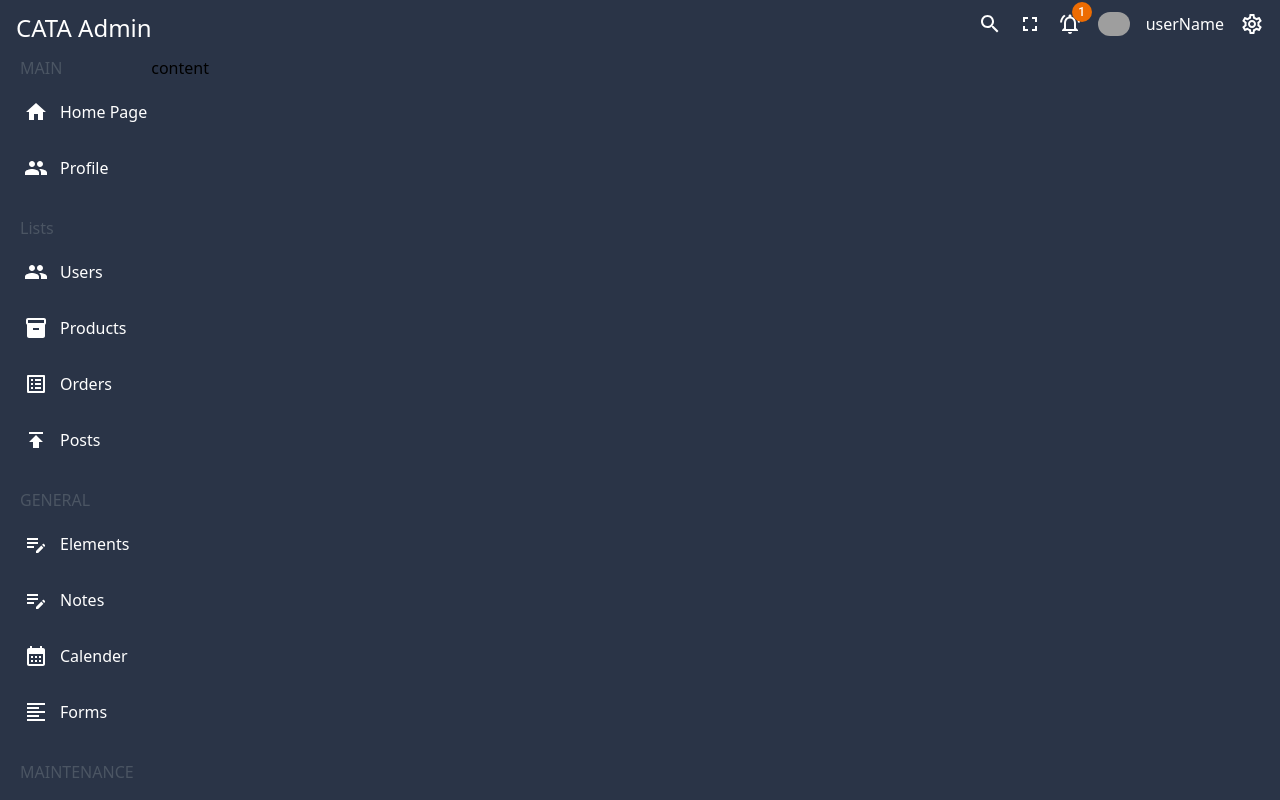
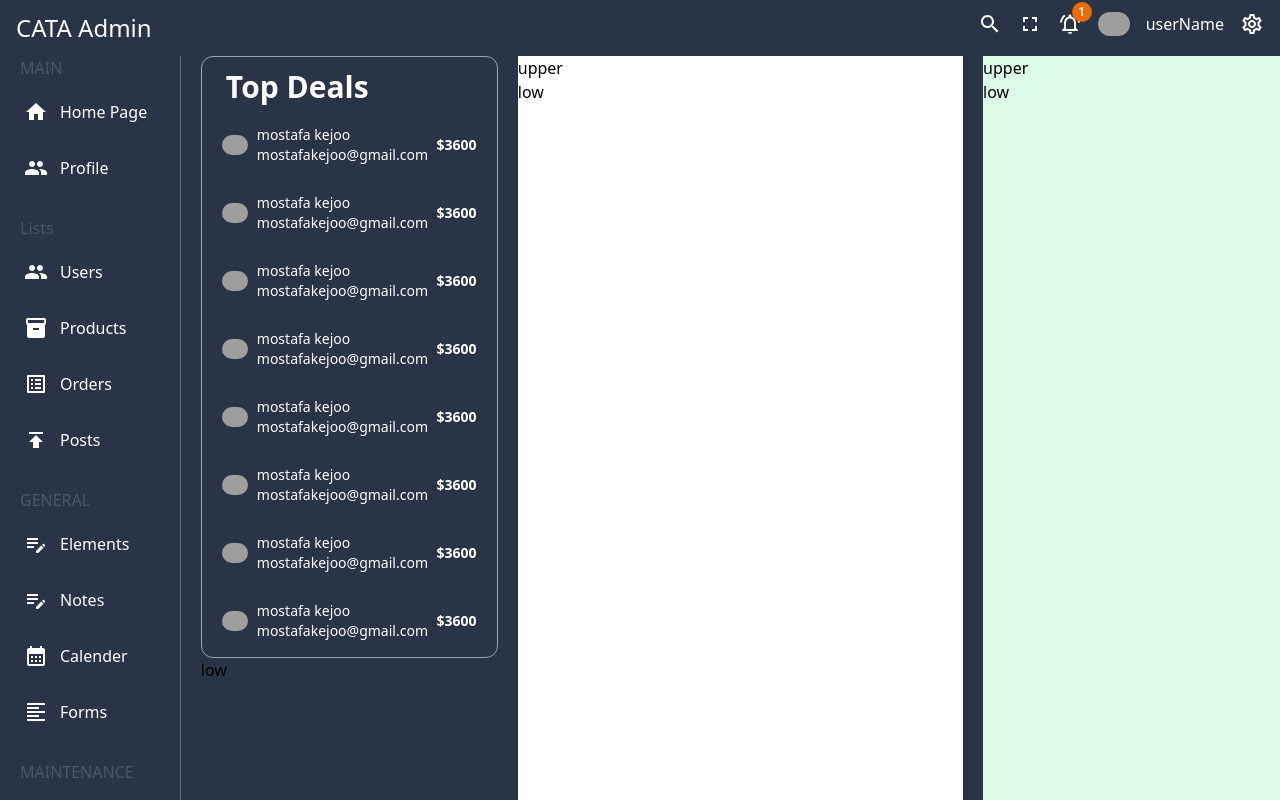
Before and after one commit to mostafasoliman474/work-app, a React (Create React App) app: page / in a window 1280 px wide. Shown: the top 800 px of the page. Built offline with nearby package versions, Linux system fonts and the light colour scheme; grey boxes are pictures that could not be loaded.

Commit message:
user home page

```diff
--- a/src/components/SideBar.tsx
+++ b/src/components/SideBar.tsx
@@ -1,148 +1,18 @@
 import React from 'react'
-import GroupIcon from '@mui/icons-material/Group';
-import HomeIcon from '@mui/icons-material/Home';
-import InventoryIcon from '@mui/icons-material/Inventory';
-import ListAltIcon from '@mui/icons-material/ListAlt';
-import PublishIcon from '@mui/icons-material/Publish';
-import EditNoteIcon from '@mui/icons-material/EditNote';
-import FormatAlignLeftIcon from '@mui/icons-material/FormatAlignLeft';
-import CalendarMonthIcon from '@mui/icons-material/CalendarMonth';
-import BarChartIcon from '@mui/icons-material/BarChart';
-import SettingsIcon from '@mui/icons-material/Settings';
-import BackupIcon from '@mui/icons-material/Backup';
-const NavList=[
-  {
-    id:1,
-    title:"MAIN",
-    links:[
-      {
-        id:1,
-        text:"Home Page",
-        link:"#",
-        img:HomeIcon
-      },
-      {
-        id:2,
-        text:"Profile",
-        link:"#",
-        img:GroupIcon
-      },
-    ]
-  },
-  {
-    id:2,
-    title:"Lists",
-    links:[
-      {
-        id:1,
-        text:"Users",
-        link:"#",
-        img:GroupIcon
-      },
-      {
-        id:2,
-        text:"Products",
-        link:"#",
-        img:InventoryIcon
-      },
-      {
-        id:3,
-        text:"Orders",
-        link:"#",
-        img:ListAltIcon
 
-      },
-      {
-        id:4,
-        text:"Posts",
-        link:"#",
-        img:PublishIcon
-      ,
-      },
-    ]
-  },
-  {
-    id:3,
-    title:"GENERAL",
-    links:[
-      {
-        id:1,
-        text:"Elements",
-        link:"#",
-        img:EditNoteIcon
-      },
-      {
-        id:2,
-        text:"Notes",
-        link:"#",
-        img:EditNoteIcon
-      },
-      {
-        id:3,
-        text:"Calender",
-        link:"#",
-        img:CalendarMonthIcon
-      },
-      {
-        id:4,
-        text:"Forms",
-        link:"#",
-        img:FormatAlignLeftIcon
-      },
-    ]
-  },
-  {
-    id:4,
-    title:"MAINTENANCE",
-    links:[
-      {
-        id:1,
-        text:"Settings",
-        link:"#",
-        img:SettingsIcon
-
-      },
-      {
-        id:2,
-        text:"Backups",
-        link:"#",
-        img:BackupIcon
-      },
-    ]
-  },
-  {
-    id:5,
-    title:"ANALYTICS",
-    links:[
-      {
-        id:1,
-        text:"Charts",
-        link:"#",
-        img:BarChartIcon
-
-      },
-      {
-        id:2,
-        text:"Logs",
-        link:"#",
-        img:ListAltIcon
-      },
-    ]
-  },
-]
+import { NavList } from '../data.ts'
 const SideBar = () => {
   return (
-    <header>
-      <nav className='flex flex-col gap-6 pl-5 flex-grow'>
+    <header className='flex-1 border-r border-gray-500'>
+      <nav className='flex flex-col gap-6 pl-5'>
         {NavList.map((div)=>(
         <div key={div.id} className='flex flex-col gap-2'>
           <a href='#' className='text-gray-600 cursor-pointer'>{div.title}</a>
           {div.links.map(link=>(
-          <div key={link.id} className='hover:bg-cyan-200 py-3 rounded flex gap-3 p-1'>
+          <div key={link.id} className='hover:bg-cyan-400 py-3 rounded flex gap-3 p-1'>
             <link.img className='icons'/>
             <a href={link.link} className='text-white cursor-pointer'>{link.text}</a>
           </div>
-
           ))}
         </div>
 
--- /dev/null
+++ b/src/data.ts
@@ -0,0 +1,189 @@
+import GroupIcon from '@mui/icons-material/Group';
+import HomeIcon from '@mui/icons-material/Home';
+import InventoryIcon from '@mui/icons-material/Inventory';
+import ListAltIcon from '@mui/icons-material/ListAlt';
+import PublishIcon from '@mui/icons-material/Publish';
+import EditNoteIcon from '@mui/icons-material/EditNote';
+import FormatAlignLeftIcon from '@mui/icons-material/FormatAlignLeft';
+import CalendarMonthIcon from '@mui/icons-material/CalendarMonth';
+import BarChartIcon from '@mui/icons-material/BarChart';
+import SettingsIcon from '@mui/icons-material/Settings';
+import BackupIcon from '@mui/icons-material/Backup';
+export const NavList=[
+  {
+    id:1,
+    title:"MAIN",
+    links:[
+      {
+        id:1,
+        text:"Home Page",
+        link:"#",
+        img:HomeIcon
+      },
+      {
+        id:2,
+        text:"Profile",
+        link:"#",
+        img:GroupIcon
+      },
+    ]
+  },
+  {
+    id:2,
+    title:"Lists",
+    links:[
+      {
+        id:1,
+        text:"Users",
+        link:"#",
+        img:GroupIcon
+      },
+      {
+        id:2,
+        text:"Products",
+        link:"#",
+        img:InventoryIcon
+      },
+      {
+        id:3,
+        text:"Orders",
+        link:"#",
+        img:ListAltIcon
+
+      },
+      {
+        id:4,
+        text:"Posts",
+        link:"#",
+        img:PublishIcon
+      ,
+      },
+    ]
+  },
+  {
+    id:3,
+    title:"GENERAL",
+    links:[
+      {
+        id:1,
+        text:"Elements",
+        link:"#",
+        img:EditNoteIcon
+      },
+      {
+        id:2,
+        text:"Notes",
+        link:"#",
+        img:EditNoteIcon
+      },
+      {
+        id:3,
+        text:"Calender",
+        link:"#",
+        img:CalendarMonthIcon
+      },
+      {
+        id:4,
+        text:"Forms",
+        link:"#",
+        img:FormatAlignLeftIcon
+      },
+    ]
+  },
+  {
+    id:4,
+    title:"MAINTENANCE",
+    links:[
+      {
+        id:1,
+        text:"Settings",
+        link:"#",
+        img:SettingsIcon
+
+      },
+      {
+        id:2,
+        text:"Backups",
+        link:"#",
+        img:BackupIcon
+      },
+    ]
+  },
+  {
+    id:5,
+    title:"ANALYTICS",
+    links:[
+      {
+        id:1,
+        text:"Charts",
+        link:"#",
+        img:BarChartIcon
+
+      },
+      {
+        id:2,
+        text:"Logs",
+        link:"#",
+        img:ListAltIcon
+      },
+    ]
+  },
+]
+export const Users= [
+    {
+        id:1,
+        username:"mostafa kejoo",
+        img:"https://images.pexels.com/photos/8405873/pexels-photo-8405873.jpeg?auto=compress&cs=tinysrgb&w=1600&lazy=load"
+        ,email:"mostafakejoo@gmail.com",
+        payed:3600
+    },
+    {
+        id:2,
+        username:"mostafa kejoo",
+        img:"https://images.pexels.com/photos/8405873/pexels-photo-8405873.jpeg?auto=compress&cs=tinysrgb&w=1600&lazy=load"
+        ,email:"mostafakejoo@gmail.com",
+        payed:3600
+    },
+    {
+        id:3,
+        username:"mostafa kejoo",
+        img:"https://images.pexels.com/photos/8405873/pexels-photo-8405873.jpeg?auto=compress&cs=tinysrgb&w=1600&lazy=load"
+        ,email:"mostafakejoo@gmail.com",
+        payed:3600
+    },
+    {
+        id:4,
+        username:"mostafa kejoo",
+        img:"https://images.pexels.com/photos/8405873/pexels-photo-8405873.jpeg?auto=compress&cs=tinysrgb&w=1600&lazy=load"
+        ,email:"mostafakejoo@gmail.com",
+        payed:3600
+    },
+    {
+        id:5,
+        username:"mostafa kejoo",
+        img:"https://images.pexels.com/photos/8405873/pexels-photo-8405873.jpeg?auto=compress&cs=tinysrgb&w=1600&lazy=load"
+        ,email:"mostafakejoo@gmail.com",
+        payed:3600
+    },
+    {
+        id:6,
+        username:"mostafa kejoo",
+        img:"https://images.pexels.com/photos/8405873/pexels-photo-8405873.jpeg?auto=compress&cs=tinysrgb&w=1600&lazy=load"
+        ,email:"mostafakejoo@gmail.com",
+        payed:3600
+    },
+    {
+        id:7,
+        username:"mostafa kejoo",
+        img:"https://images.pexels.com/photos/8405873/pexels-photo-8405873.jpeg?auto=compress&cs=tinysrgb&w=1600&lazy=load"
+        ,email:"mostafakejoo@gmail.com",
+        payed:3600
+    },
+    {
+        id:8,
+        username:"mostafa kejoo",
+        img:"https://images.pexels.com/photos/8405873/pexels-photo-8405873.jpeg?auto=compress&cs=tinysrgb&w=1600&lazy=load"
+        ,email:"mostafakejoo@gmail.com",
+        payed:3600
+    },
+]
--- a/src/pages/Home.tsx
+++ b/src/pages/Home.tsx
@@ -1,16 +1,42 @@
 import React from 'react'
 import Nav from '../components/Nav.tsx'
 import SideBar from '../components/SideBar.tsx'
+import { Users } from '../data.ts'
 
 const Home = () => {
   return (
     <div>
       <Nav />
-      <div className='flex '>
+      <div className='flex gap-5 '>
 
         <SideBar/>
-        <div className='flex-3'>
-          content
+        <div className='flex-[6] flex gap-5'>
+
+          <div className='flex-[2]'>
+            <div className='flex flex-col gap-4 rounded-xl border border-gray-400 p-3'>
+              <p className='text-3xl font-bold text-white pl-3'>Top Deals</p>
+              <div className='flex flex-col gap-5 '>
+                {Users.map(user=>(
+                <div key={user.id} className='flex items-center justify-around hover:bg-cyan-400 p-1 rounded-2xl cursor-pointer'>
+                  <img src={user.img} alt="user img" className='w-[10%] rounded-full'/>
+                  <div>
+                    <p className='text-white text-sm'>{user.username}</p>
+                    <p className='text-white text-sm'>{user.email}</p>
+                  </div>
+                  <p className='text-white text-sm font-bold'>${user.payed}</p>
+                </div>
+
+                ))}
+              </div>
+            </div>
+            <div>low</div>
+          </div>
+          <div className='flex-[3] bg-white'>
+          <div>upper</div>
+            <div>low</div></div>
+          <div className='flex-[2] bg-green-100'>
+          <div>upper</div>
+            <div>low</div></div>
         </div>
       </div>
     </div>
```
